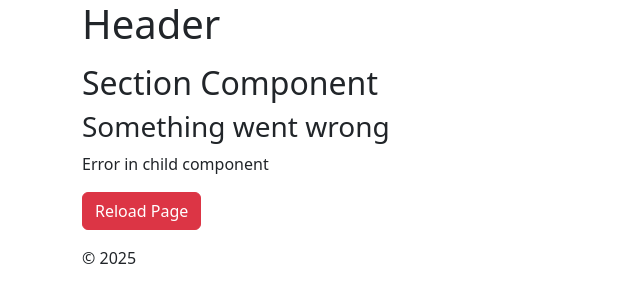
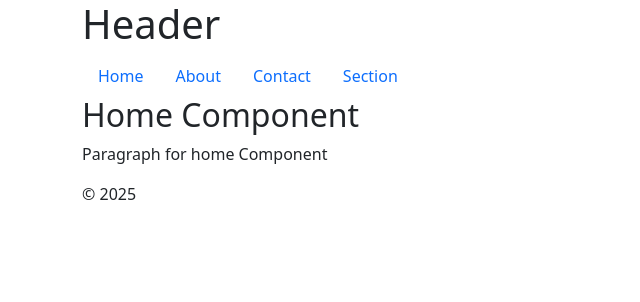
Before and after one commit to avimalhotra/reactapp, a React (Vite) app: page / in a window 1280 px wide. Shown: the top 302 px of the page, without its empty margins (0-640 px from the left). Built offline with nearby package versions, Linux system fonts and the light colour scheme.

Commit message:
React Lazy Loading and Routing

```diff
--- a/package.json
+++ b/package.json
@@ -12,7 +12,8 @@
   "dependencies": {
     "bootstrap": "^5.3.8",
     "react": "^19.2.0",
-    "react-dom": "^19.2.0"
+    "react-dom": "^19.2.0",
+    "react-router-dom": "^7.13.0"
   },
   "devDependencies": {
     "@eslint/js": "^9.39.1",
--- /dev/null
+++ b/src/About.jsx
@@ -0,0 +1,8 @@
+export default function About(){
+     return (
+          <>
+               <h2>About Component</h2>
+               <p>Paragraph for ABout Component</p>
+          </>
+     )
+}
--- a/src/Child.jsx
+++ b/src/Child.jsx
@@ -1,11 +1,8 @@
-
 const Child=()=>{
-     // const  counter=0;
      return (
           <>
-               <h3>Child Component</h3>
+               <h3>Lazy load Component</h3>
                <p>Paragraph in child component</p>
-               <p>Counter: {counter}</p>
 
           </>
      )
--- /dev/null
+++ b/src/Contact.jsx
@@ -0,0 +1,10 @@
+export default function Contact(){
+     return (
+          <>
+               <h2>Contact Us</h2>
+               <p>Contact us by filling the form below</p>
+               <h3>Enquire</h3>
+
+          </>
+     )
+}
--- /dev/null
+++ b/src/Home.jsx
@@ -0,0 +1,8 @@
+export default function Home(){
+     return (
+          <>
+               <h2>Home Component</h2>
+               <p>Paragraph for home Component</p>
+          </>
+     )
+}
--- /dev/null
+++ b/src/Nav.jsx
@@ -0,0 +1,14 @@
+import { Link } from "react-router-dom"
+
+export default function Nav(){
+     return (
+          <nav>
+               <ul className="nav">
+                    <li className="nav-item"><Link className="nav-link" to="/">Home</Link></li>
+                    <li className="nav-item"><Link className="nav-link" to="/about">About</Link></li>
+                    <li className="nav-item"><Link className="nav-link" to="/contact">Contact</Link></li>
+                    <li className="nav-item"><Link className="nav-link" to="/section">Section</Link></li>
+               </ul>
+          </nav>
+     )
+}
--- /dev/null
+++ b/src/Routes.jsx
@@ -0,0 +1,16 @@
+import { Route, Routes } from "react-router-dom";
+import Home from "./Home";
+import About from "./About";
+import Contact from "./Contact";
+import Section from "./Section";
+
+export default function App(){
+     return (
+          <Routes>
+               <Route path="/" element={<Home />} />
+               <Route path="/about" element={<About />} />
+               <Route path="/contact" element={ <Contact /> } />
+               <Route path="/section" element={ <Section /> } />
+          </Routes>
+     )
+}
--- a/src/Section.jsx
+++ b/src/Section.jsx
@@ -1,6 +1,8 @@
+import React, {Suspense} from "react";
 import { useState } from "react";
-import Child from "./Child";
-import ErrorBoundary from "./ErrorBoundary";
+// import Child from "./Child";
+
+const Child=React.lazy(()=>import('./Child'));
 
 function Section(){
 
@@ -8,9 +10,11 @@ function Section(){
      <section className="my-3">
       <h2>Section Component </h2>
 
-      <ErrorBoundary>
-          <Child />
-      </ErrorBoundary>
+      {/* <Child></Child> */}
+
+      <Suspense fallback={<p>Loading Child Component</p>}>
+        <Child />
+      </Suspense>
 
      </section>
 
--- a/src/main.jsx
+++ b/src/main.jsx
@@ -4,20 +4,24 @@ import "./style.css";
 import Header from "./Header";
 import Footer from "./Footer";
 import Section from "./Section";
-import LoginPopup from "./LoginPupup";
+import Nav from "./Nav";
+import { BrowserRouter } from "react-router-dom";
+import Routes from "./Routes";
 
 const root = createRoot(document.getElementById("root"));
 
 root.render(
   <div className="container">
 
-    <Header/>
-
-    <Section />
-
-    {/* <LoginPopup /> */}
-
-    <Footer />
+    <BrowserRouter>
+      {/* <Section /> */}
+      <Header/>
+      <Nav />
+      <main>
+        <Routes />
+      </main>
+      <Footer />
+    </BrowserRouter>
 
   </div>
 );
```
Also changed, not shown: 1 other file (tests, documents, lock files or other folders).
